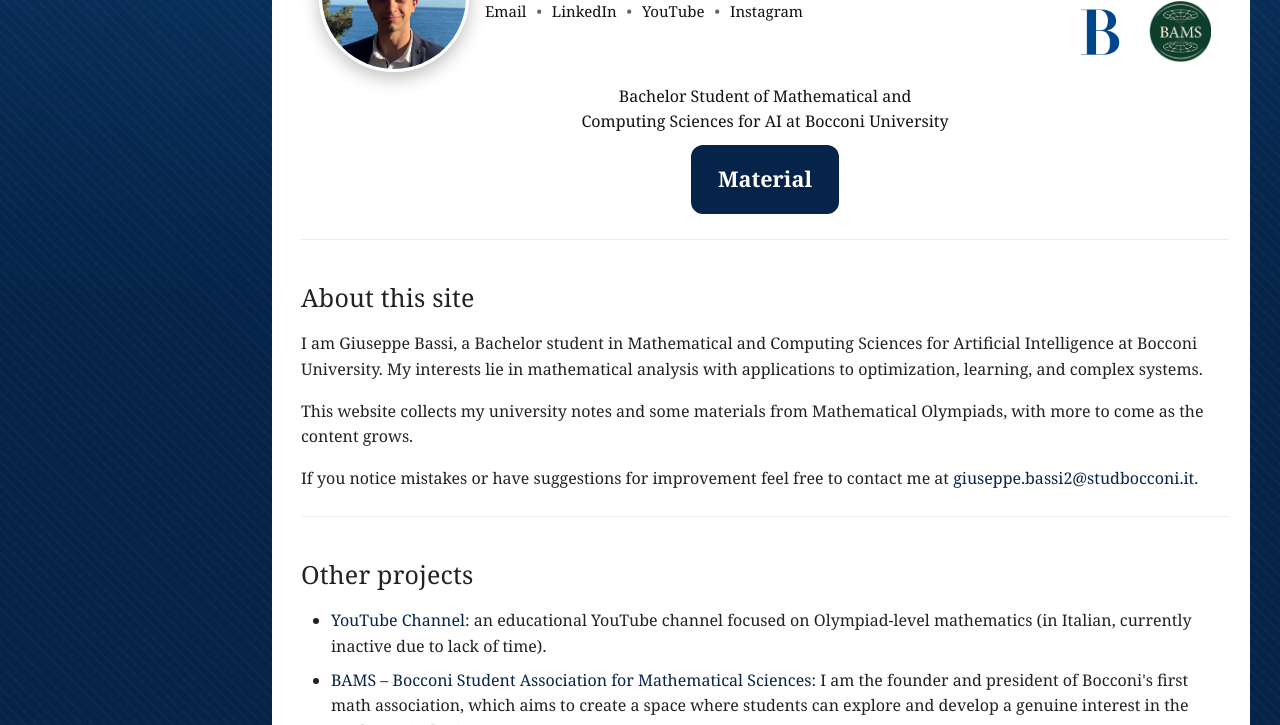
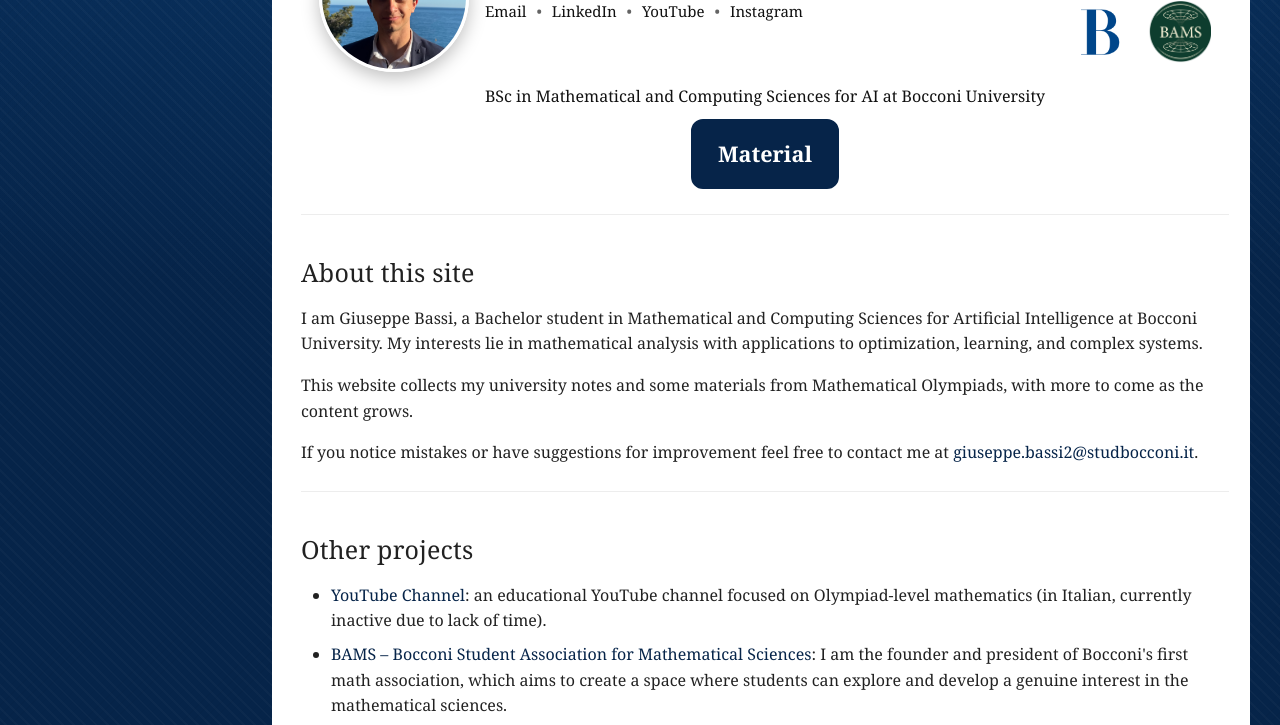
Before and after one commit to GiuseppeBassi/GiuseppeBassi.github.io, an MkDocs documentation site: the page built from docs/index.md, in a window 1280 px wide and 900 px high, scrolled down 330 px, cut to the strip 175-900 px from the top of the window. Built offline with MkDocs 1.6.1 and Material for MkDocs 9.7.7, drawn with Linux system fonts in a browser that asks for light colours.

Commit message:
Update index.md

```diff
--- a/docs/index.md
+++ b/docs/index.md
@@ -32,7 +32,7 @@
 
 <!-- Sottotitolo in stile LinkedIn: subito sotto il lago, non sovrapposto -->
 <p class="headline-subtitle">
-  Bachelor Student of Mathematical and Computing Sciences for AI at Bocconi University
+  BSc in Mathematical and Computing Sciences for AI at Bocconi University
 </p>
 
 <!-- CTA immediatamente sotto, senza riga di separazione -->
```
